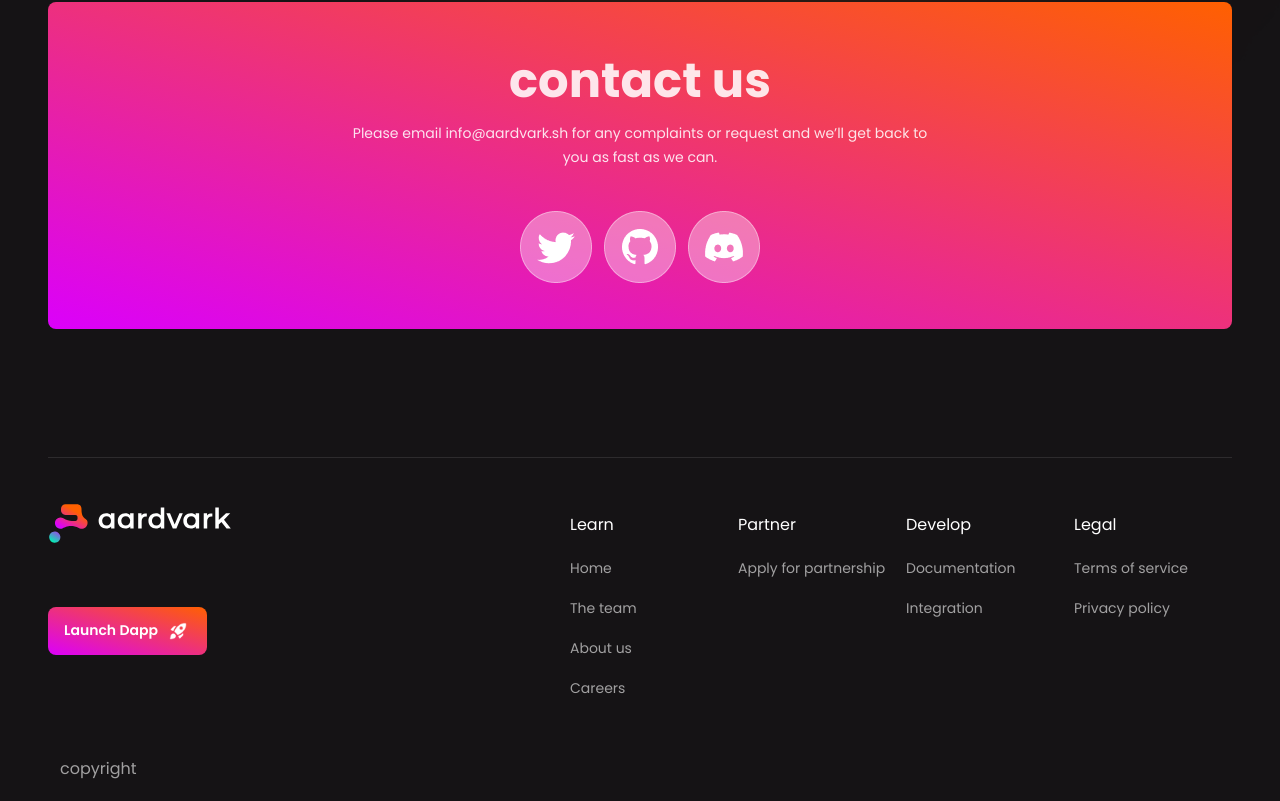
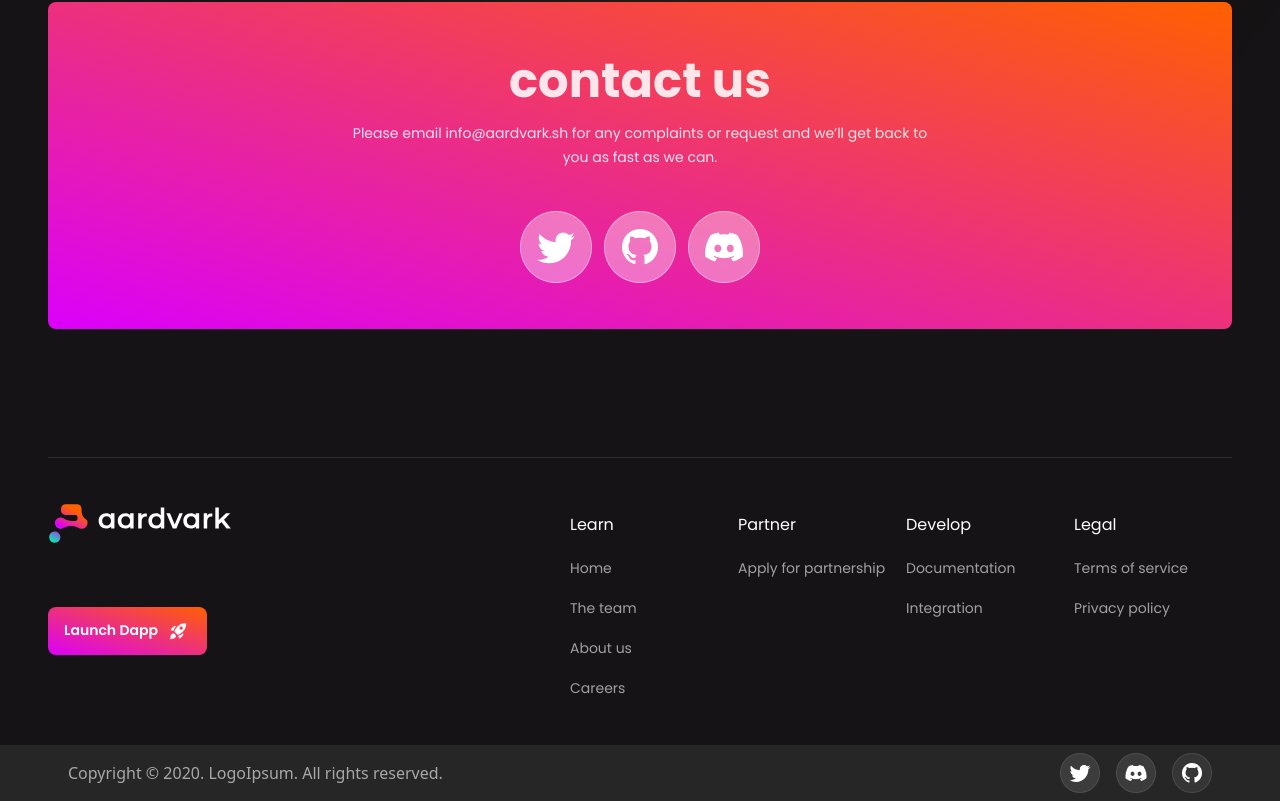
Before and after one commit to marvy-codes/advark-landingPage, a Vue app: page / in a window 1280 px wide. Shown: the part 5458-6259 px from the top of the page. Built offline with nearby package versions, Linux system fonts and the light colour scheme; a web font is replaced by a local one.

Commit message:
added footer

```diff
--- a/index.html
+++ b/index.html
@@ -23,6 +23,16 @@
       id="app"
       class="mx-4 mt-6 h-full max-w-screen-2xl font-pop sm:mx-8 md:mx-12 2xl:mx-auto 2xl:px-[100px]"
     ></div>
+    <div class="px-[12px] mb-[30px] bg-[#ffffff14]  mx-auto text-center">
+      <div class="mx-auto text-center p-[8px] max-w-screen-2xl sm:mx-8 md:mx-12 2xl:mx-auto 2xl:px-[100px]  text-center md:flex items-center justify-between">
+        <span>Copyright © 2020. LogoIpsum. All rights reserved.</span>
+        <div class="mt-[12px] md:mt-[0px] flex justify-center ">
+          <img src="./src/assets/twitter.svg" alt="aadvark" class="w-[40px] h-[40px] mr-4"/>
+          <img src="./src/assets/discord.png" alt="aadvark" class="w-[40px] h-[40px] mr-4"/>
+          <img src="./src/assets/github.png" alt="aadvark" class="w-[40px] h-[40px]"/>
+        </div>
+      </div>
+    </div>
     <script type="module" src="/src/main.js"></script>
   </body>
 </html>
--- a/src/components/Layout/Footer/FooterView.vue
+++ b/src/components/Layout/Footer/FooterView.vue
@@ -1,6 +1,5 @@
 <template>
   <div class="mt-[100px] border-t-[1px] border-[#ffffff1a] lg:mt-[128px]  py-[87px] md:py-[45px]  lg:flex justify-between">
-
     <div class="text-center lg:text-left">
       <div class="">
         <img src="../../../assets/advark.svg" alt="aardvark" class="mx-auto " />
@@ -14,7 +13,6 @@
         </button>
       </div>
     </div>
-
     <div class="flex flex-wrap justify-evenly mt-[58px] lg:mt-[0px]">
         <div class="mx-[10px]  mt-[10px]">
           <ul class="text-sm leading-6 w-[148px]">
@@ -49,17 +47,6 @@
           </ul>
         </div>
     </div>
-
-  </div>
-
-
-
-
-
-
-
-  <div class="p-[12px]">
-    <div>copyright</div>
   </div>
 </template>
 
```
Also changed, not shown: src/assets/github.png (added).
